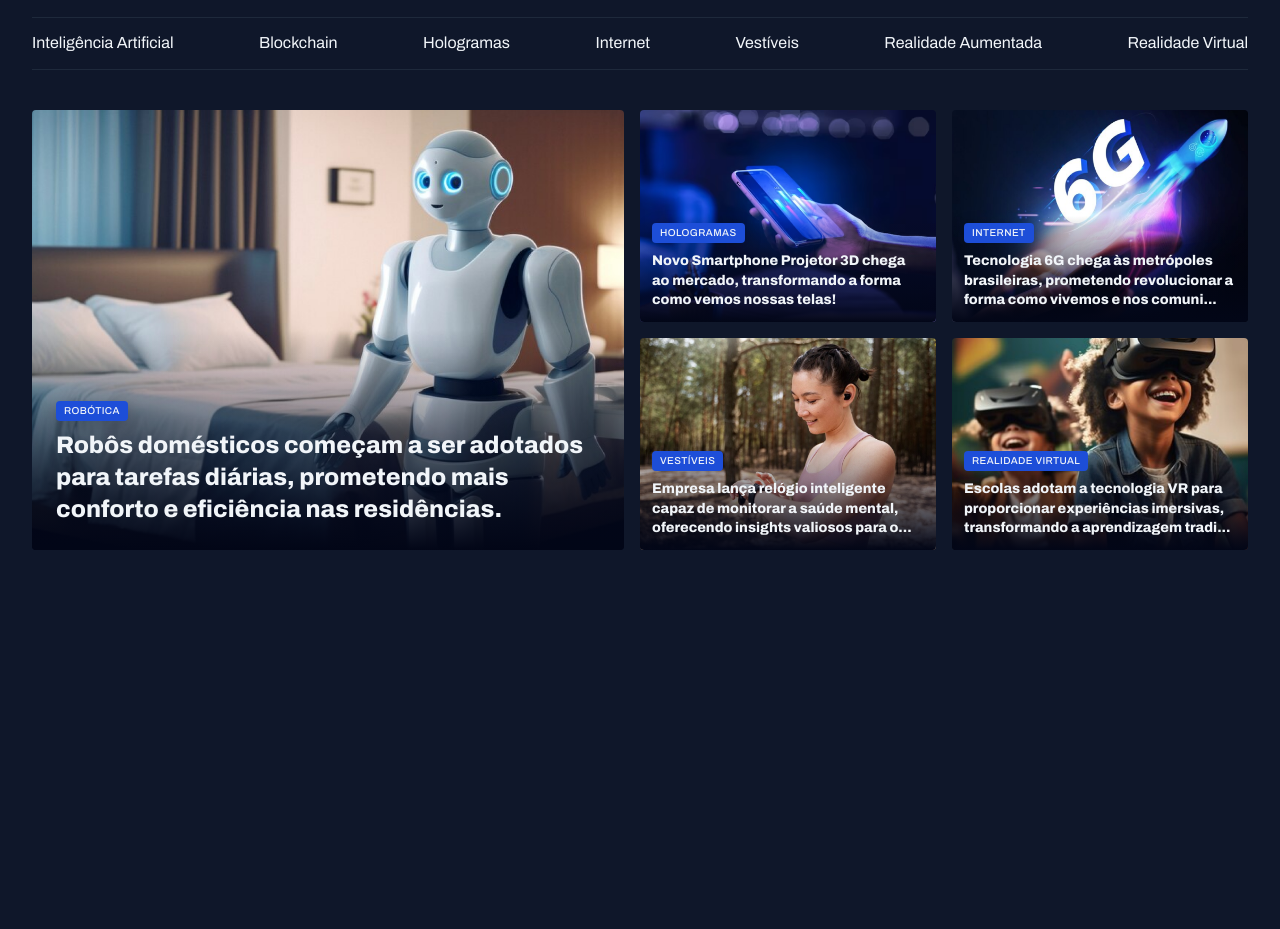
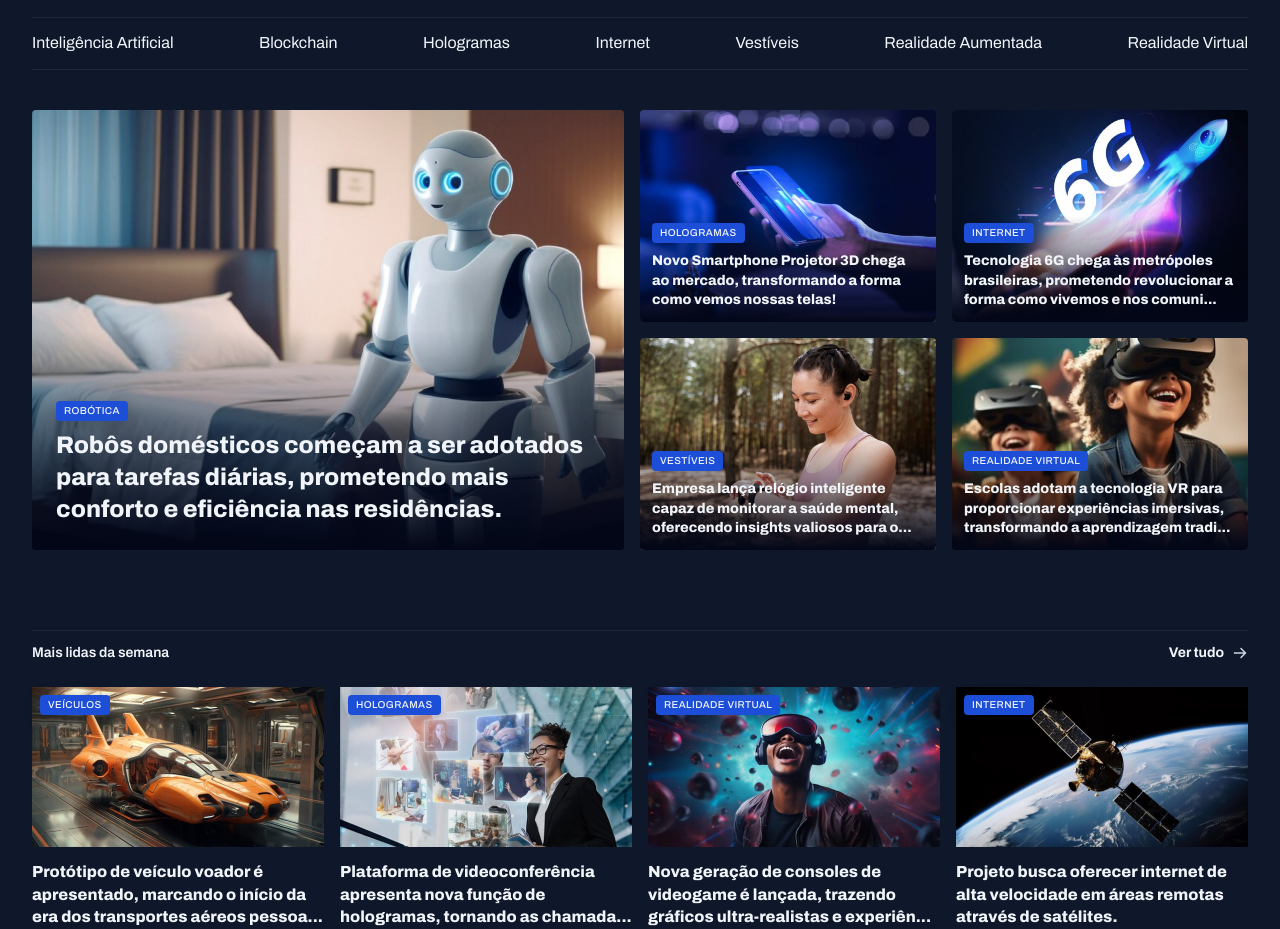
Before and after one commit to MatheusCardoso7/portaldenoticias, a plain HTML site: page index.html in a window 1280 px wide. Shown: the part 45-974 px from the top of the page. Before the commit the page ends 800 px from the top, so only its background shows below. Drawn offline with Linux system fonts and the light colour scheme.

Commit message:
aplicando estilos na sessão mais lidas da semana

```diff
--- a/Styles/global.css
+++ b/Styles/global.css
@@ -54,6 +54,7 @@
 
 main {
   margin-top: 40px;
+  gap: 80px;
 }
 
 .content-tag {
--- a/Styles/sections.css
+++ b/Styles/sections.css
@@ -3,6 +3,29 @@
   object-fit: cover;
 }
 
+section header {
+  border-top: 1px solid var(--stroke-color);
+  padding-block: 12px 24px;
+  font: var(--text-span);
+
+  a {
+    justify-self: end;
+    align-items: center;
+    gap: 8px;
+
+    span {
+      background-image: url(../assets/icons/ArrowRight.svg);
+      width: 16px;
+      height: 16px;
+    }
+  }
+
+  &:hover span {
+    background-image: url(../assets/icons/ArrowRight-hover.svg);
+  }
+}
+
+#featured {
   .card {
     border-radius: 4px;
     overflow: hidden;
@@ -31,3 +54,29 @@
       }
     }
   }
+}
+
+#weekly {
+  & > div {
+    grid-template-columns: repeat(4, 292px);
+  }
+
+  img {
+    height: 160px;
+  }
+
+  figure {
+    position: relative;
+
+    .content-tag {
+      position: absolute;
+      top: 8px;
+      left: 8px;
+    }
+
+    p {
+      margin-top: 8px;
+      font-weight: 800;
+    }
+  }
+}
--- a/index.html
+++ b/index.html
@@ -117,6 +117,66 @@
           </figure>
         </div>
       </section>
+
+      <section id="weekly">
+        <header class="grid grid-flow-column">
+          <h3>Mais lidas da semana</h3>
+          <a href="#" class="grid grid-flow-column">
+            <strong>Ver tudo</strong>
+            <span></span>
+          </a>
+        </header>
+
+        <div class="grid gap-16">
+          <figure>
+            <span class="content-tag">Veículos</span>
+            <img
+              src="assets/images/Image 06.png"
+              alt="Protótipo de veículo voador é apresentado, marcando o início da era dos transportes aéreos pessoais."
+            />
+            <p>
+              Protótipo de veículo voador é apresentado, marcando o início da
+              era dos transportes aéreos pessoa...
+            </p>
+          </figure>
+
+          <figure>
+            <span class="content-tag">Hologramas</span>
+            <img
+              src="assets/images/Image 07.png"
+              alt="Plataforma de videoconferência apresenta nova função de hologramas, tornando as chamadas virtuais mais realistas e envolventes."
+            />
+            <p>
+              Plataforma de videoconferência apresenta nova função de
+              hologramas, tornando as chamada...
+            </p>
+          </figure>
+
+          <figure>
+            <span class="content-tag">Realidade virtual</span>
+            <img
+              src="assets/images/Image 08.png"
+              alt="Nova geração de consoles de videogame é lançada, trazendo gráficos ultra-realistas e experiências de jogo totalmente envolventes."
+            />
+            <p>
+              Nova geração de consoles de videogame é lançada, trazendo gráficos
+              ultra-realistas e experiên...
+            </p>
+          </figure>
+
+          <figure>
+            <span class="content-tag">Internet</span>
+            <img
+              src="assets/images/Image 09.png"
+              alt="Projeto busca oferecer internet de alta velocidade em áreas remotas através de satélites."
+            />
+            <p>
+              Projeto busca oferecer internet de alta velocidade em áreas
+              remotas através de satélites.
+            </p>
+          </figure>
+        </div>
+      </section>
     </main>
   </body>
 </html>
```
Lines whose indentation alone changed are shown as unchanged.
